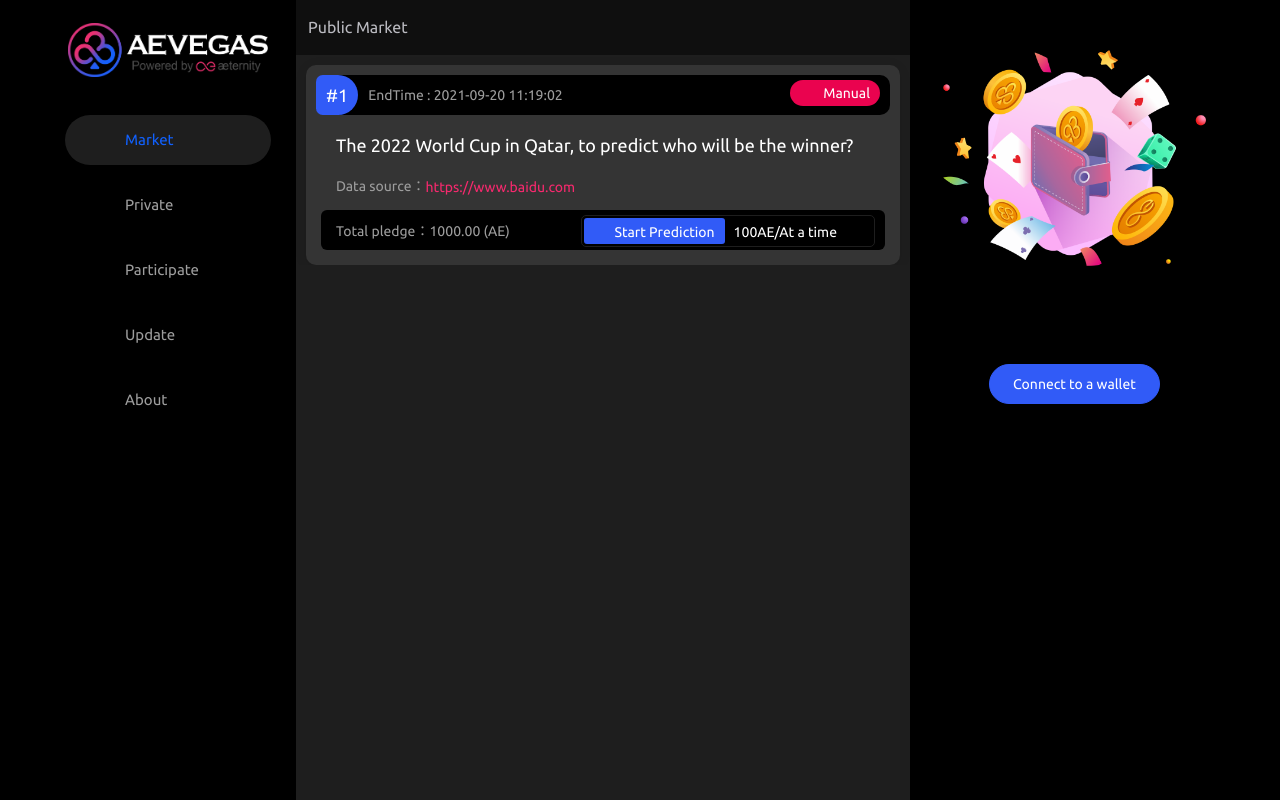
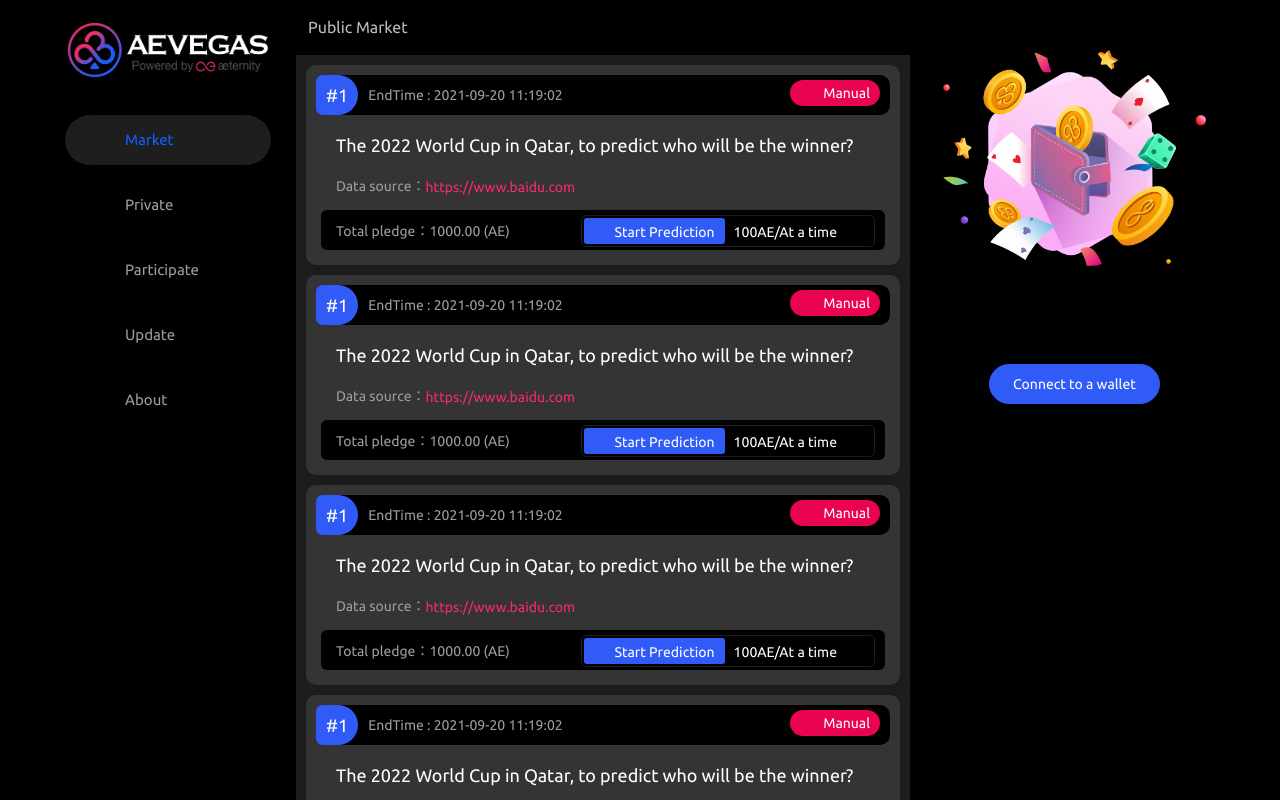
Before and after one commit to superhero-com/superhero-vegas-app, a Vue app: page / in a window 1280 px wide. Shown: the top 800 px of the page. Built offline with nearby package versions, Linux system fonts and the light colour scheme.

Commit message:
fix scroll bug

```diff
--- a/src/App.vue
+++ b/src/App.vue
@@ -48,11 +48,11 @@
 <style lang="scss" scoped>
     #app {
         margin: 0 auto;
-        min-height: 100vh;
         background-color: #000000;
         align-items: center; /*定义body的元素垂直居中*/
         justify-content: center; /*定义body的里的元素水平居中*/
         text-align: center;
+        overflow: visible;
     }
 
     .divider {
@@ -66,9 +66,11 @@
         width: 1200px;
         text-align: center;
         margin: 0 auto;
-        min-height: 100vh;
+        background-color: #000000;
         align-items: center; /*定义body的元素垂直居中*/
         justify-content: center; /*定义body的里的元素水平居中*/
+        min-height: 100vh;
+        position: relative;
     }
 
     .el-header, .el-footer {
@@ -88,6 +90,9 @@
         border-style:solid;
         /*border-width:1px;*/
         border-color: #dcdfe6;
+        position:fixed;
+        top: 0;
+        min-height: 100vh;
     }
 
 
@@ -99,8 +104,15 @@
         border-bottom-right-radius: 20px;
         border-style:solid;
         /*border-width:1px;*/
+        min-height: 100vh;
         border-color: #dcdfe6;
-
+        position:fixed;
+        float: right;
+        top: 0;
+        /*第二步：定位于左上0，再定位窗口正中心*/
+        left: 50%;
+        /*第三步：再偏移到中心左侧，版面中心的一半距离，即刚好到版面边上，这样定位不会因浏览器窗口大小而改变到版面的距离*/
+        margin-left:270px;
     }
 
     .el-main {
@@ -109,8 +121,11 @@
         background-color:rgb(30, 30, 30);
         /*color: #333;*/
         text-align: center;
-        height: 100vh;
         padding: 0;
+        overflow: visible;
+        margin-left: 256px;
+        margin-right: 330px;
+
     }
 
     body > .el-container {
--- a/src/pages/MarketPage.vue
+++ b/src/pages/MarketPage.vue
@@ -3,17 +3,15 @@
     <!--        <img src="../assets/logo.png" alt="">-->
 
 
-    <div class="outer-container">
-        <div style="height: 55px;text-align: left;padding-left: 12px;background-color: #0f0f0f; color: #babac0"><span
+    <div >
+        <div style="height: 55px;text-align: left;padding-left: 12px;background-color: #000000; color: #babac0; position: -webkit-sticky;
+  position: sticky;
+  top: 0;
+    z-index: 999;
+  "><span
                 style="line-height: 55px;  font-weight: 500;">Public Market</span>
         </div>
 <!--        <el-divider class="divider"></el-divider>-->
-        <div class="inner-container">
-            <div class="content">
-                <div>
-
-                    <div style="overflow:auto">
-
         <div class="list-group">
             <ul
                     class="list"
@@ -71,12 +69,6 @@
             </ul>
         </div>
     </div>
-                </div>
-                <div style="height: 75px;">
-                </div>
-            </div>
-        </div>
-    </div>
 
 
 </template>
@@ -90,7 +82,7 @@
         },
         data() {
             return {
-                count: 1,
+                count: 100,
                 loading: false
             }
         },
```
Lines whose indentation alone changed are shown as unchanged.
